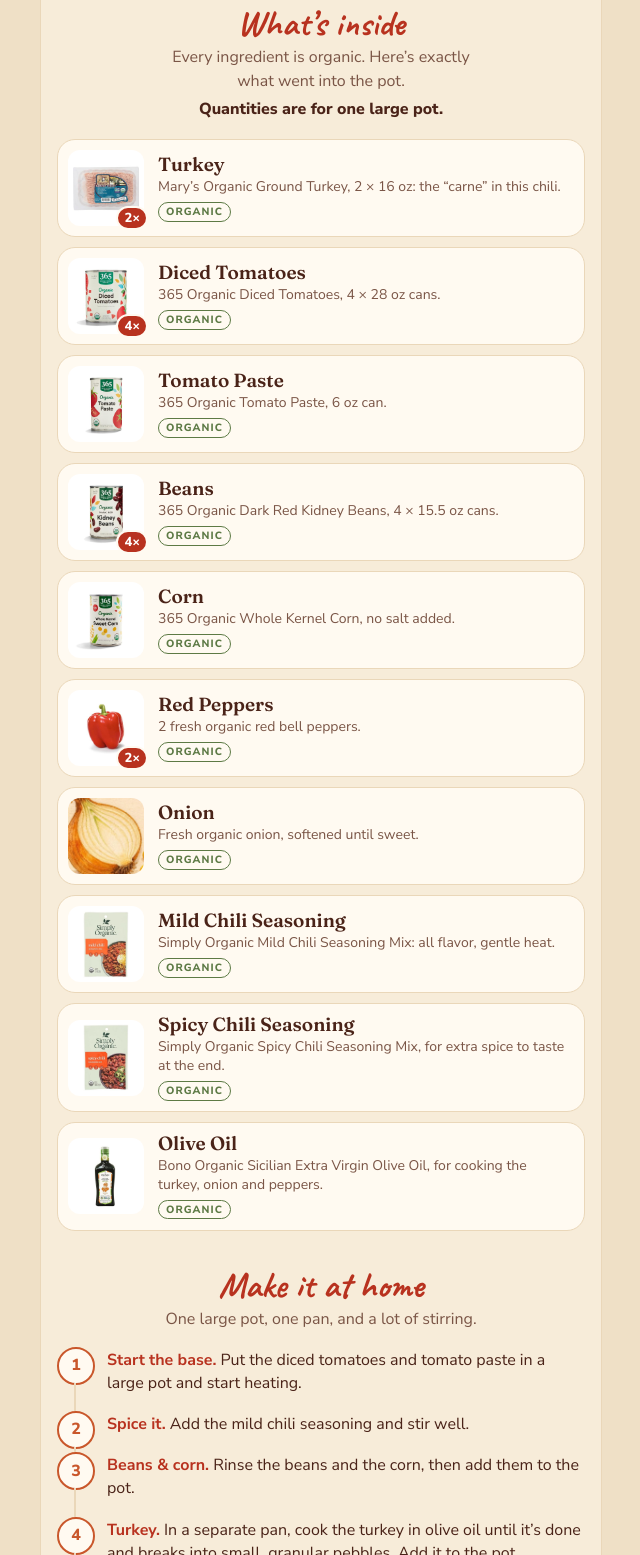
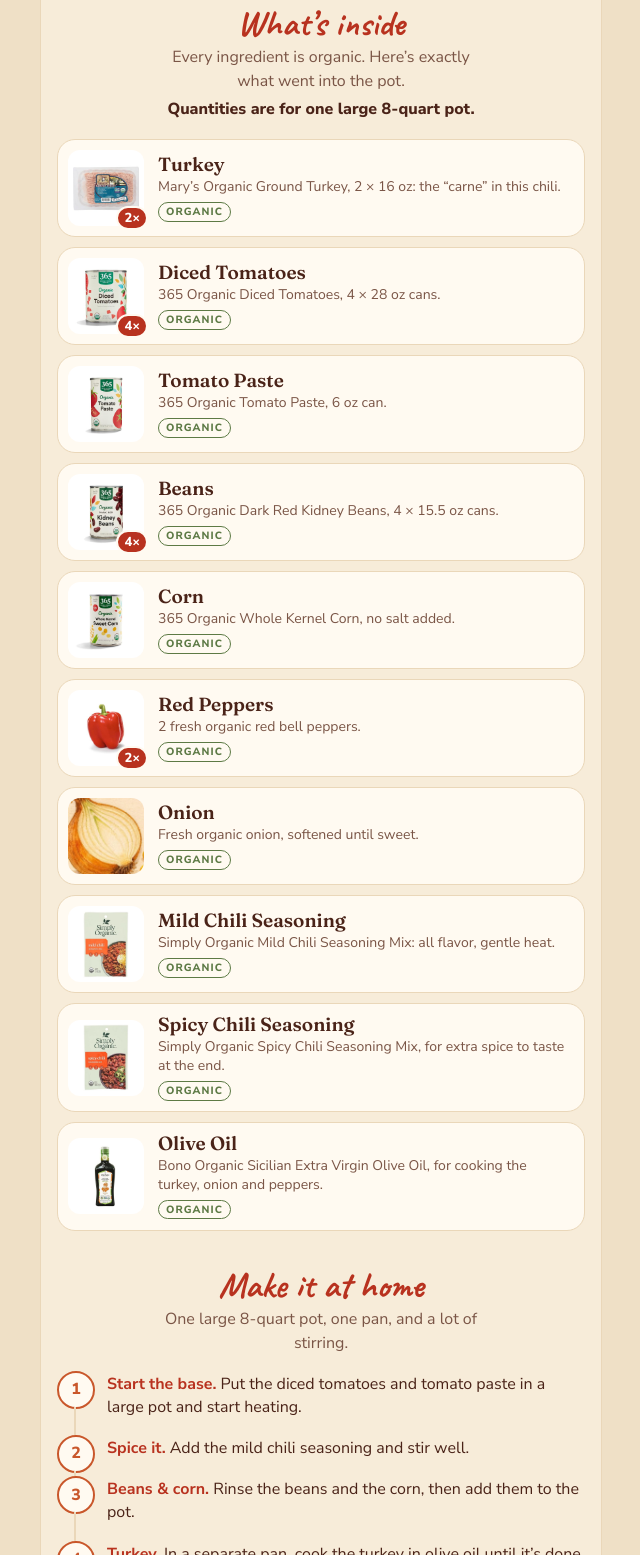
Before and after one commit to klaushofrichter/www-klaushofrichter, a website: page sites/chili/index.html in a window 1280 px wide. Shown: the part 1651-3206 px from the top of the page, without its empty margins (319-959 px from the left). Drawn offline with Linux system fonts and the light colour scheme.

Commit message:
Chili mini-site: the pot is 8 quarts
Co-Authored-By: Claude Opus 5.5 <noreply@anthropic.com>

```diff
--- a/sites/chili/index.html
+++ b/sites/chili/index.html
@@ -182,7 +182,7 @@
 
   <section style="padding-top:8px">
     <h2>What’s inside</h2>
-    <p class="lead">Every ingredient is organic. Here’s exactly what went into the pot. <b class="pot">Quantities are for one large pot.</b></p>
+    <p class="lead">Every ingredient is organic. Here’s exactly what went into the pot. <b class="pot">Quantities are for one large 8-quart pot.</b></p>
     <ul class="ingredients">
       <li class="ing">
         <div class="pic"><img src="img/ground-turkey.jpg" alt="Mary's Organic Ground Turkey package" loading="lazy"><span class="qty" aria-label="2 packages">2×</span></div>
@@ -229,7 +229,7 @@
 
   <section style="padding-top:8px" id="recipe">
     <h2>Make it at home</h2>
-    <p class="lead">One large pot, one pan, and a lot of stirring.</p>
+    <p class="lead">One large 8-quart pot, one pan, and a lot of stirring.</p>
     <ol class="recipe">
       <li><b>Start the base.</b> Put the diced tomatoes and tomato paste in a large pot and start heating.</li>
       <li><b>Spice it.</b> Add the mild chili seasoning and stir well.</li>
```
Also changed, not shown: CHANGELOG.md.
